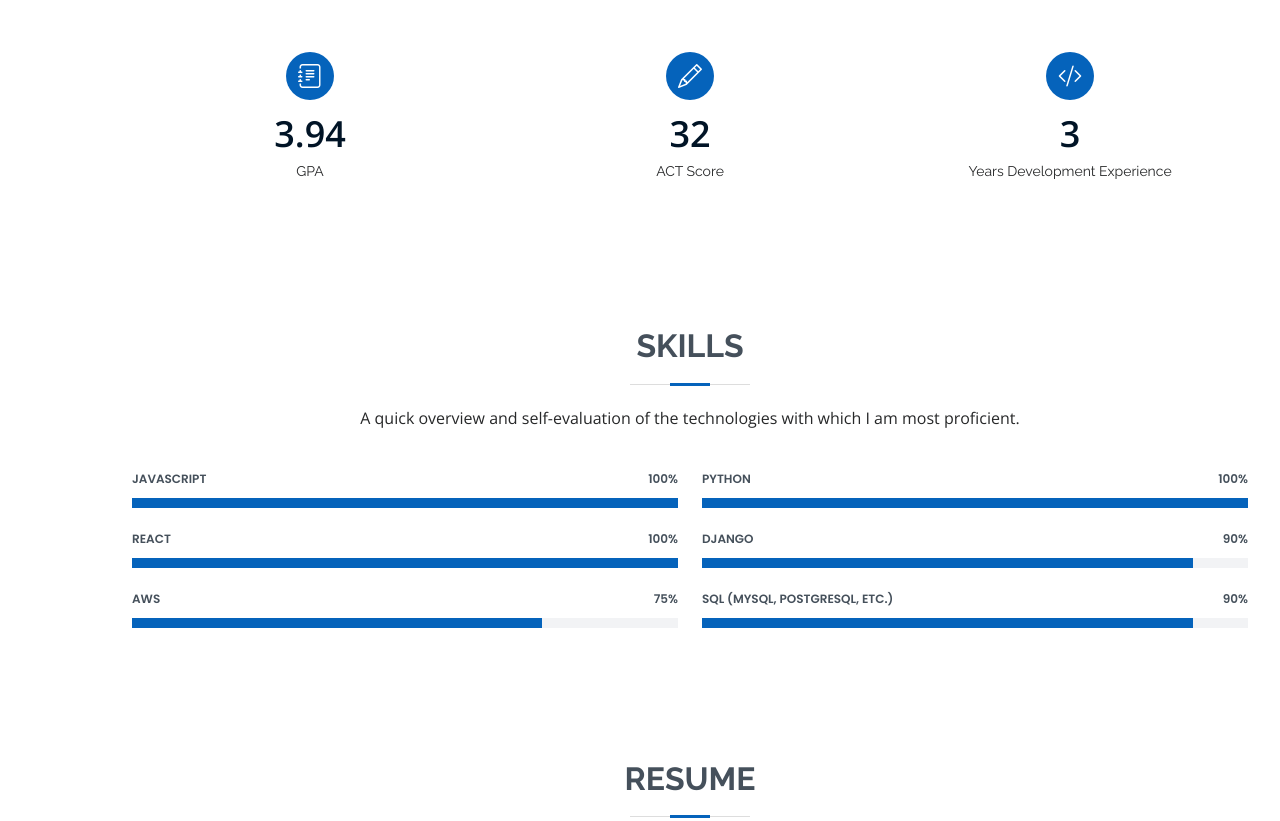
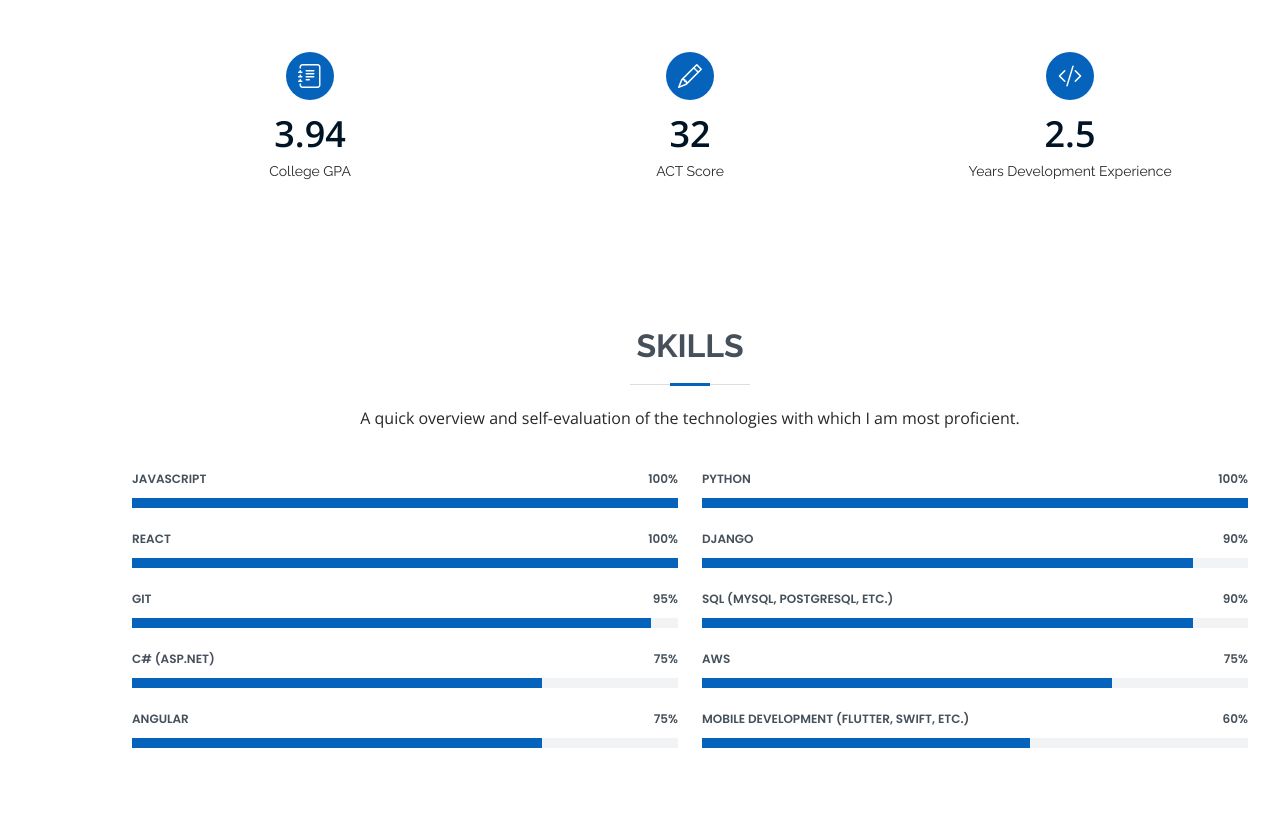
Before and after one commit to ZTBarton/ZTBarton.github.io, a plain HTML site: page index.html in a window 1280 px wide. Shown: the part 1627-2448 px from the top of the page. Drawn offline with nearby package versions, Linux system fonts and the light colour scheme.

Commit message:
more fixes

```diff
--- a/index.html
+++ b/index.html
@@ -138,7 +138,7 @@
               <i class="bi bi-journal-text"></i>
               <!-- <span data-purecounter-start="0" data-purecounter-end="3.94" data-purecounter-duration="1" class="purecounter"></span> -->
               <span>3.94</span>
-              <p>GPA</p>
+              <p>College GPA</p>
             </div>
           </div>
 
@@ -153,7 +153,8 @@
           <div class="col-lg-4 col-md-6 mt-5 mt-lg-0">
             <div class="count-box">
               <i class="bi bi-code-slash"></i>
-              <span></span><span data-purecounter-start="0" data-purecounter-end="3" data-purecounter-duration="1" class="purecounter"></span>
+              <!-- <span></span><span data-purecounter-start="0" data-purecounter-end="3" data-purecounter-duration="1" class="purecounter"></span> -->
+              <span>2.5</span>
               <p>Years Development Experience</p>
             </div>
           </div>
@@ -199,7 +200,21 @@
             </div>
 
             <div class="progress">
-              <span class="skill">AWS <i class="val">75%</i></span>
+              <span class="skill">Git <i class="val">95%</i></span>
+              <div class="progress-bar-wrap">
+                <div class="progress-bar" role="progressbar" aria-valuenow="95" aria-valuemin="0" aria-valuemax="100"></div>
+              </div>
+            </div>
+
+            <div class="progress">
+              <span class="skill">C# (ASP.NET) <i class="val">75%</i></span>
+              <div class="progress-bar-wrap">
+                <div class="progress-bar" role="progressbar" aria-valuenow="75" aria-valuemin="0" aria-valuemax="100"></div>
+              </div>
+            </div>
+
+            <div class="progress">
+              <span class="skill">Angular <i class="val">75%</i></span>
               <div class="progress-bar-wrap">
                 <div class="progress-bar" role="progressbar" aria-valuenow="75" aria-valuemin="0" aria-valuemax="100"></div>
               </div>
@@ -227,6 +242,20 @@
               <span class="skill">SQL (mySQL, postgreSQL, etc.) <i class="val">90%</i></span>
               <div class="progress-bar-wrap">
                 <div class="progress-bar" role="progressbar" aria-valuenow="90" aria-valuemin="0" aria-valuemax="100"></div>
+              </div>
+            </div>
+
+            <div class="progress">
+              <span class="skill">AWS <i class="val">75%</i></span>
+              <div class="progress-bar-wrap">
+                <div class="progress-bar" role="progressbar" aria-valuenow="75" aria-valuemin="0" aria-valuemax="100"></div>
+              </div>
+            </div>
+
+            <div class="progress">
+              <span class="skill">Mobile Development (Flutter, Swift, etc.) <i class="val">60%</i></span>
+              <div class="progress-bar-wrap">
+                <div class="progress-bar" role="progressbar" aria-valuenow="60" aria-valuemin="0" aria-valuemax="100"></div>
               </div>
             </div>
 
@@ -362,7 +391,7 @@
 
         <div class="section-title">
           <h2>Portfolio</h2>
-          <p>Just a little showcase of some of my past projects and features.</p>
+          <p>Just a little showcase of some of my past projects and features, built with various tech stacks.</p>
         </div>
 
         <div class="row">
```
